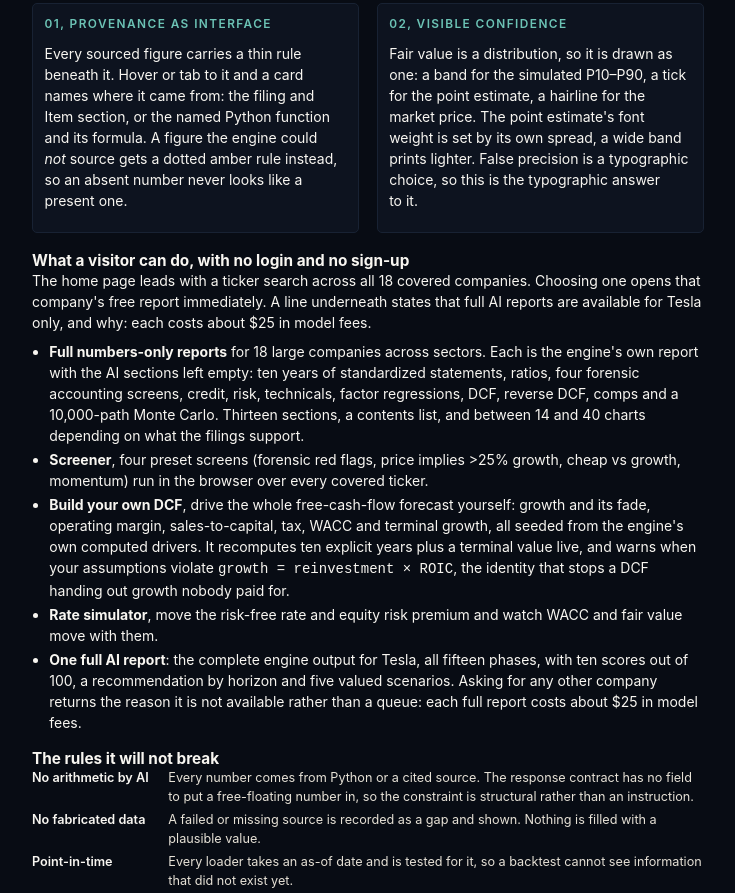
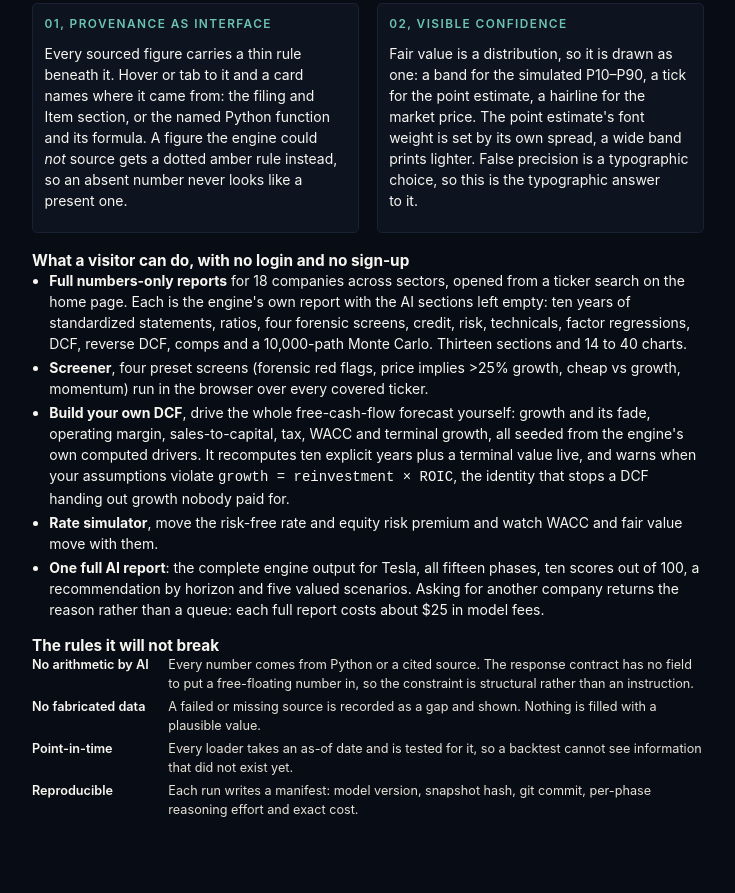
Before and after one commit to somaanfater/equity-engine-demo, a plain HTML site: page pdf.html in a window 1280 px wide. Shown: the part 1016-1909 px from the top of the page, without its empty margins (272-1007 px from the left). Drawn offline with Linux system fonts and the light colour scheme.

Commit message:
PDF: live screenshots after the rename, sheet 2 back to one page
Every shot re-taken from the deployed URL rather than a local server, so the PDF shows
what a grader opening the link sees. Sheet 2 had grown to 10.43in and spilled onto a
seventh page; the duplicated home-page paragraph is cut and two bullets tightened.

Co-Authored-By: Claude Opus 5 <noreply@anthropic.com>

```diff
--- a/pdf.html
+++ b/pdf.html
@@ -173,13 +173,13 @@
   </div>
 
   <h3 style="margin-top:0.2in">What a visitor can do, with no login and no sign-up</h3>
-  <p style="margin-bottom:0.08in">
-    The home page leads with a ticker search across all 18 covered companies. Choosing one
-    opens that company's free report immediately. A line underneath states that full AI
-    reports are available for Tesla only, and why: each costs about $25 in model fees.
-  </p>
+
   <ul>
-    <li><strong>Full numbers-only reports</strong> for 18 large companies across sectors. Each is the engine's own report with the AI sections left empty: ten years of standardized statements, ratios, four forensic accounting screens, credit, risk, technicals, factor regressions, DCF, reverse DCF, comps and a 10,000-path Monte Carlo. Thirteen sections, a contents list, and between 14 and 40 charts depending on what the filings support.</li>
+    <li><strong>Full numbers-only reports</strong> for 18 companies across sectors, opened
+      from a ticker search on the home page. Each is the engine's own report with the AI
+      sections left empty: ten years of standardized statements, ratios, four forensic
+      screens, credit, risk, technicals, factor regressions, DCF, reverse DCF, comps and a
+      10,000-path Monte Carlo. Thirteen sections and 14 to 40 charts.</li>
     <li><strong>Screener</strong>, four preset screens (forensic red flags, price implies
       &gt;25% growth, cheap vs growth, momentum) run in the browser over every covered
       ticker.</li>
@@ -191,7 +191,10 @@
       growth nobody paid for.</li>
     <li><strong>Rate simulator</strong>, move the risk-free rate and equity risk premium
       and watch WACC and fair value move with them.</li>
-    <li><strong>One full AI report</strong>: the complete engine output for Tesla, all fifteen phases, with ten scores out of 100, a recommendation by horizon and five valued scenarios. Asking for any other company returns the reason it is not available rather than a queue: each full report costs about $25 in model fees.</li>
+    <li><strong>One full AI report</strong>: the complete engine output for Tesla, all
+      fifteen phases, ten scores out of 100, a recommendation by horizon and five valued
+      scenarios. Asking for another company returns the reason rather than a queue: each
+      full report costs about $25 in model fees.</li>
   </ul>
 
   <h3 style="margin-top:0.18in">The rules it will not break</h3>
```
Also changed, not shown: shots/build-dcf.png, shots/home.png, shots/pro.png, shots/report.png, shots/screener.png, shots/ticker.png.
